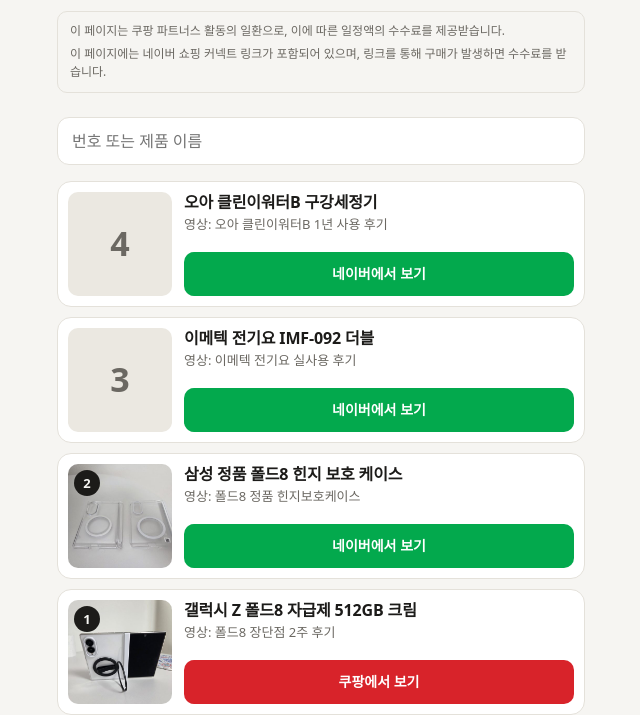
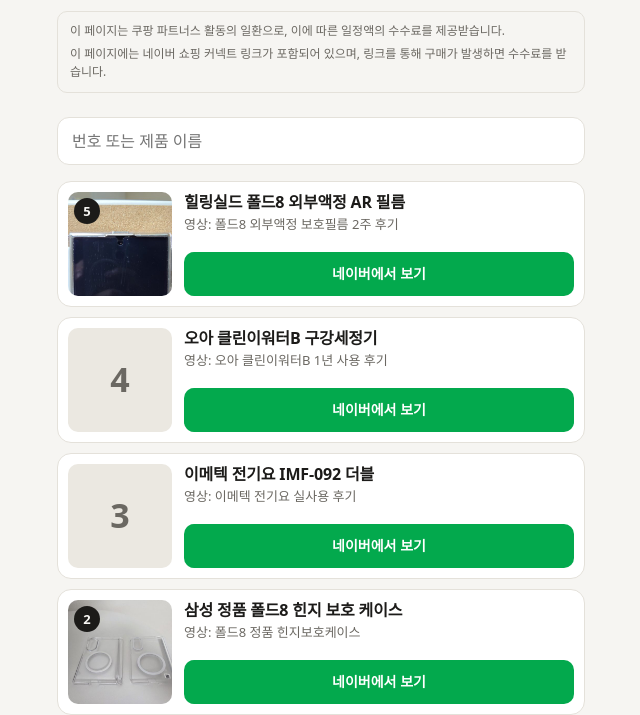
Before and after one commit to Doubl2K/links, a plain HTML site: page index.html in a window 1280 px wide. Shown: the part 85-800 px from the top of the page, without its empty margins (319-959 px from the left). Drawn offline with Linux system fonts and the light colour scheme.

Commit message:
링크 목록 갱신

```diff
--- a/index.html
+++ b/index.html
@@ -44,6 +44,7 @@ h2{margin:0;font-size:16px;line-height:1.35;letter-spacing:-.01em;overflow-wrap:
 <div class="notice"><p>이 페이지는 쿠팡 파트너스 활동의 일환으로, 이에 따른 일정액의 수수료를 제공받습니다.</p><p>이 페이지에는 네이버 쇼핑 커넥트 링크가 포함되어 있으며, 링크를 통해 구매가 발생하면 수수료를 받습니다.</p></div>
 <div class="find"><input id="q" type="search" inputmode="search" placeholder="번호 또는 제품 이름" aria-label="번호 또는 제품 이름으로 찾기" autocomplete="off"></div>
 <ul id="list">
+<li class="card" id="n5" data-no="5" data-s="5 힐링실드 폴드8 외부액정 ar 필름 폴드8 외부액정 보호필름 2주 후기"><div class="pic"><img src="img/05.jpg" alt="" width="400" height="400" loading="lazy"><b class="no">5</b></div><div class="body"><h2>힐링실드 폴드8 외부액정 AR 필름</h2><p class="video">영상: 폴드8 외부액정 보호필름 2주 후기</p><div class="btns"><a class="btn naver" href="https://naver.me/F7FW7THB" target="_blank" rel="sponsored nofollow noopener">네이버에서 보기</a></div></div></li>
 <li class="card" id="n4" data-no="4" data-s="4 오아 클린이워터b 구강세정기 오아 클린이워터b 1년 사용 후기"><div class="pic"><span class="tile" aria-hidden="true">4</span><b class="no">4</b></div><div class="body"><h2>오아 클린이워터B 구강세정기</h2><p class="video">영상: 오아 클린이워터B 1년 사용 후기</p><div class="btns"><a class="btn naver" href="https://naver.me/F2nC4oRl" target="_blank" rel="sponsored nofollow noopener">네이버에서 보기</a></div></div></li>
 <li class="card" id="n3" data-no="3" data-s="3 이메텍 전기요 imf-092 더블 이메텍 전기요 실사용 후기"><div class="pic"><span class="tile" aria-hidden="true">3</span><b class="no">3</b></div><div class="body"><h2>이메텍 전기요 IMF-092 더블</h2><p class="video">영상: 이메텍 전기요 실사용 후기</p><div class="btns"><a class="btn naver" href="https://naver.me/x3Hah4ph" target="_blank" rel="sponsored nofollow noopener">네이버에서 보기</a></div></div></li>
 <li class="card" id="n2" data-no="2" data-s="2 삼성 정품 폴드8 힌지 보호 케이스 폴드8 정품 힌지보호케이스"><div class="pic"><img src="img/02.jpg" alt="" width="400" height="400" loading="lazy"><b class="no">2</b></div><div class="body"><h2>삼성 정품 폴드8 힌지 보호 케이스</h2><p class="video">영상: 폴드8 정품 힌지보호케이스</p><div class="btns"><a class="btn naver" href="https://naver.me/FfsHQjqh" target="_blank" rel="sponsored nofollow noopener">네이버에서 보기</a></div></div></li>
```
Also changed, not shown: img/05.jpg (added).
